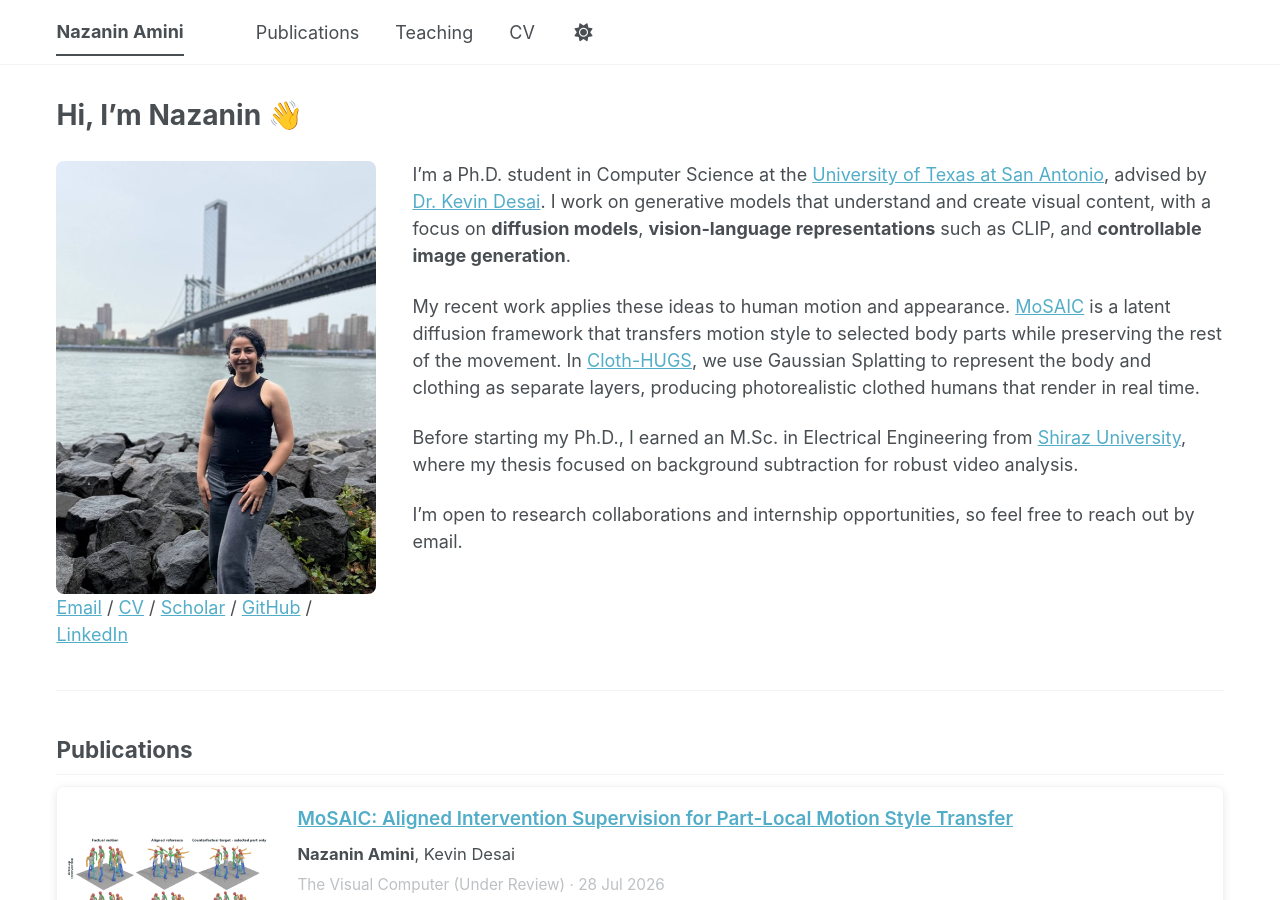
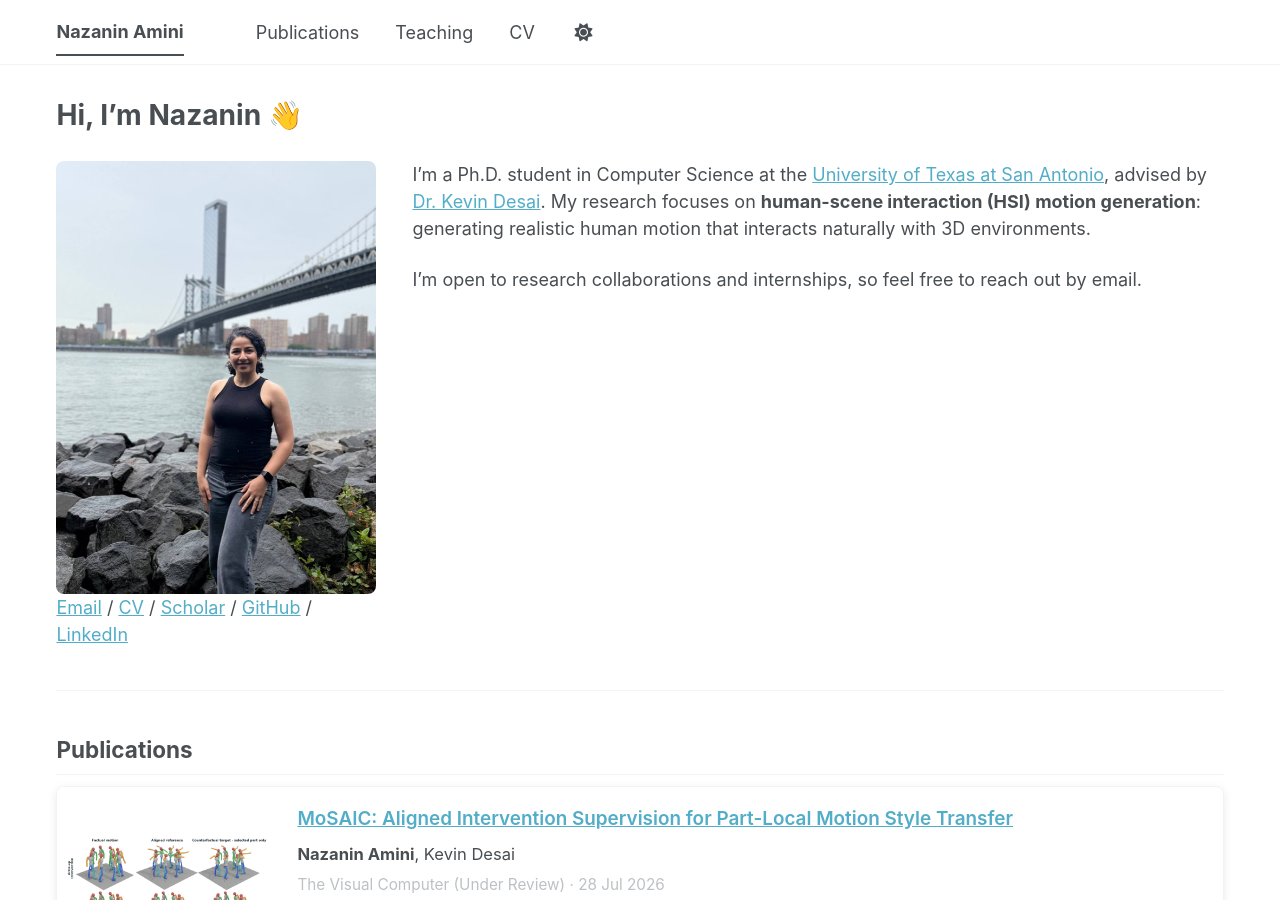
Before and after one commit to nazi96/nazi96.github.io, a Jekyll site: the page built from _pages/about.md, in a window 1280 px wide and 900 px high. Built offline with Jekyll 4.4.1, drawn with Linux system fonts in a browser that asks for light colours; a script bundle is joined from its source files by our own code; library files that are not in the unit come from our copies.

Commit message:
Shorten intro and focus on HSI motion generation
Co-Authored-By: Claude Opus 5.5 <noreply@anthropic.com>

```diff
--- a/_config.yml
+++ b/_config.yml
@@ -12,7 +12,7 @@ site_theme               : "default" # The available themes options are "default
 title                    : "Nazanin Amini"
 title_separator          : "-"
 name                     : &name "Nazanin Amini"
-description              : &description "Nazanin Amini's academic portfolio - PhD student in Computer Science at UT San Antonio, researching diffusion models and vision-language integration."
+description              : &description "Nazanin Amini's academic portfolio - PhD student in Computer Science at UT San Antonio, researching human-scene interaction (HSI) motion generation."
 url                      : https://nazi96.github.io # The base hostname & protocol for your site e.g. "https://[your GitHub username].github.io",
                                                            # or if you already have some other page hosted on Github then use "https://[your GitHub username].github.io/[Your Repo Name]"
 baseurl                  : "" # the subpath of your site, e.g. "/blog"
@@ -26,7 +26,7 @@ author:
   avatar           : "profile-photo.jpg"
   name             : "Nazanin Amini"
   pronouns         : # example: "she/her"
-  bio              : "PhD student in Computer Science at UT San Antonio researching diffusion models and vision-language integration for controllable generation."
+  bio              : "PhD student in Computer Science at UT San Antonio researching human-scene interaction (HSI) motion generation."
   location         : "San Antonio, TX, USA"
   employer         : "University of Texas at San Antonio"
   uri              : # URL
--- a/_pages/about.md
+++ b/_pages/about.md
@@ -22,24 +22,11 @@ redirect_from:
     <p>
       I’m a Ph.D. student in Computer Science at the <a href="https://www.utsa.edu/">University of Texas at San Antonio</a>,
       advised by <a href="https://klab.cs.utsa.edu/">Dr. Kevin Desai</a>.
-      I work on generative models that understand and create visual content, with a focus on
-      <strong>diffusion models</strong>, <strong>vision-language representations</strong> such as CLIP,
-      and <strong>controllable image generation</strong>.
+      My research focuses on <strong>human-scene interaction (HSI) motion generation</strong>:
+      generating realistic human motion that interacts naturally with 3D environments.
     </p>
     <p>
-      My recent work applies these ideas to human motion and appearance.
-      <a href="https://arxiv.org/abs/2607.26304">MoSAIC</a> is a latent diffusion framework that transfers
-      motion style to selected body parts while preserving the rest of the movement.
-      In <a href="https://arxiv.org/abs/2604.15875">Cloth-HUGS</a>, we use Gaussian Splatting to represent the body
-      and clothing as separate layers, producing photorealistic clothed humans that render in real time.
-    </p>
-    <p>
-      Before starting my Ph.D., I earned an M.Sc. in Electrical Engineering from
-      <a href="https://shirazu.ac.ir/en">Shiraz University</a>, where my thesis focused on
-      background subtraction for robust video analysis.
-    </p>
-    <p>
-      I’m open to research collaborations and internship opportunities, so feel free to reach out by email.
+      I’m open to research collaborations and internships, so feel free to reach out by email.
     </p>
   </div>
 </div>
```
